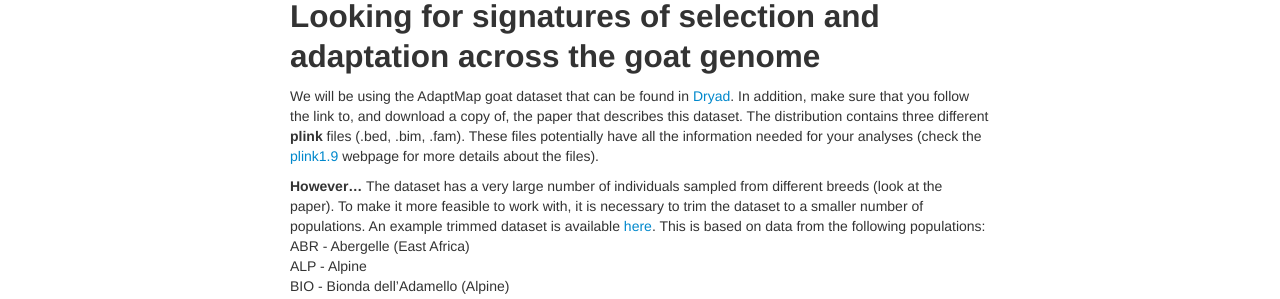
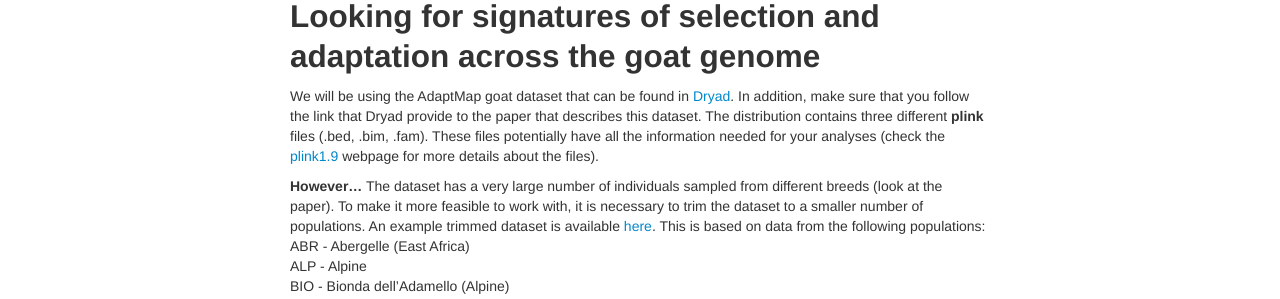
Before and after one commit to ritarasteiro/FieldCourse, a Jekyll site: the page built from pages/project.md, in a window 1280 px wide. Shown: the part 166-465 px from the top of the page. Built offline with Jekyll 4.4.1, drawn with Linux system fonts in a browser that asks for light colours.

Commit message:
Update project.md

```diff
--- a/pages/project.md
+++ b/pages/project.md
@@ -6,7 +6,7 @@ title: PROJECT
 ## Looking for signatures of selection and adaptation across the goat genome
 
 
-We will be using the AdaptMap goat dataset that can be found in [Dryad](https://datadryad.org/resource/doi:10.5061/dryad.v8g21pt). In addition, make sure that you follow the link to, and download a copy of, the paper that describes this dataset. The distribution contains three different **plink** files (.bed, .bim, .fam). These files potentially have all the information needed for your analyses (check the [plink1.9](https://www.cog-genomics.org/plink/1.9/formats) webpage for more details about the files).
+We will be using the AdaptMap goat dataset that can be found in [Dryad](https://datadryad.org/resource/doi:10.5061/dryad.v8g21pt). In addition, make sure that you follow the link that Dryad provide to the paper that describes this dataset. The distribution contains three different **plink** files (.bed, .bim, .fam). These files potentially have all the information needed for your analyses (check the [plink1.9](https://www.cog-genomics.org/plink/1.9/formats) webpage for more details about the files).
 
 
 **However...** The dataset has a very large number of individuals sampled from different breeds (look at the paper). To make it more feasible to work with, it is necessary to trim the dataset to a smaller number of populations. An example trimmed dataset is available [here](../data/goat_trim.zip). This is based on data from the following populations:
```
